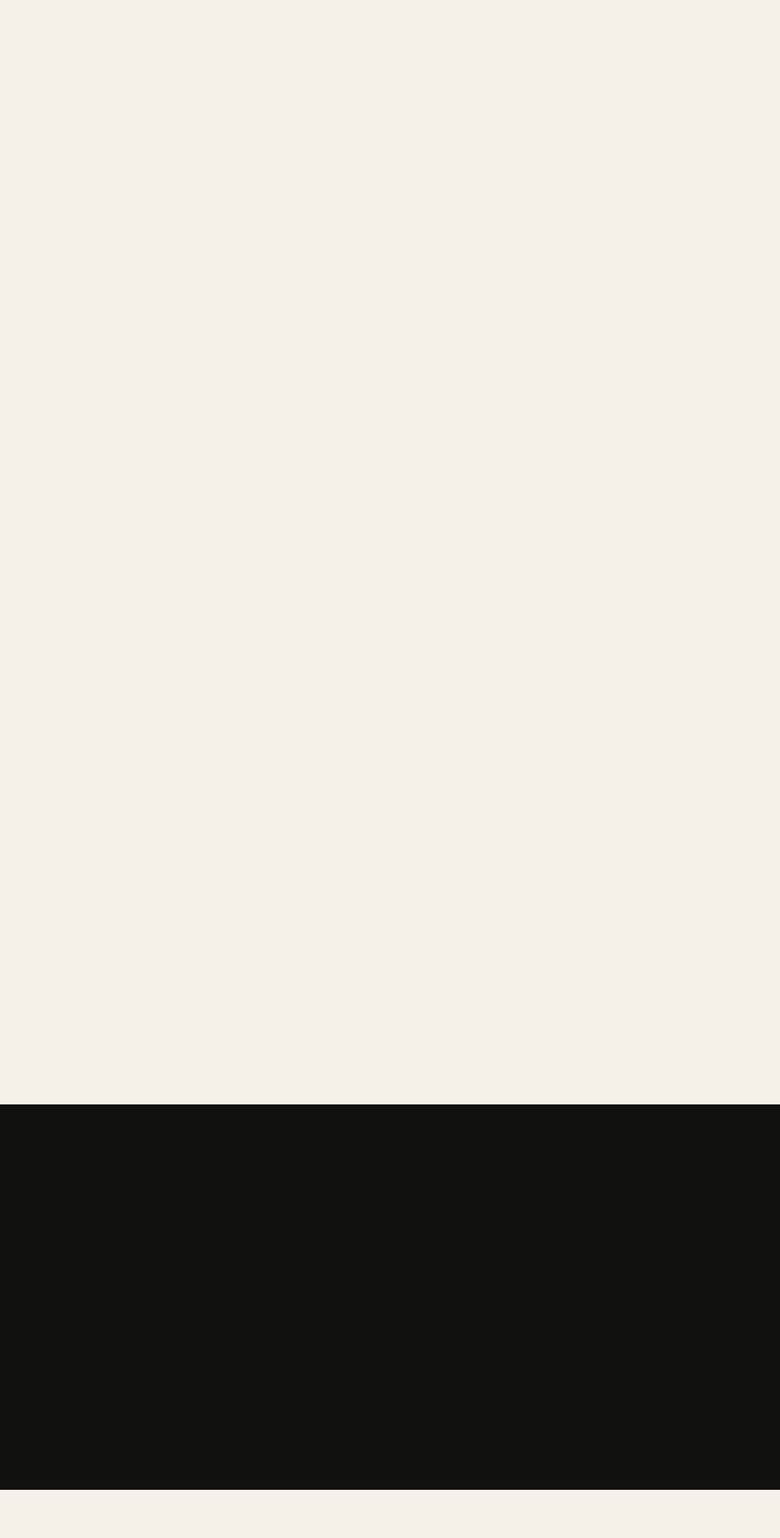
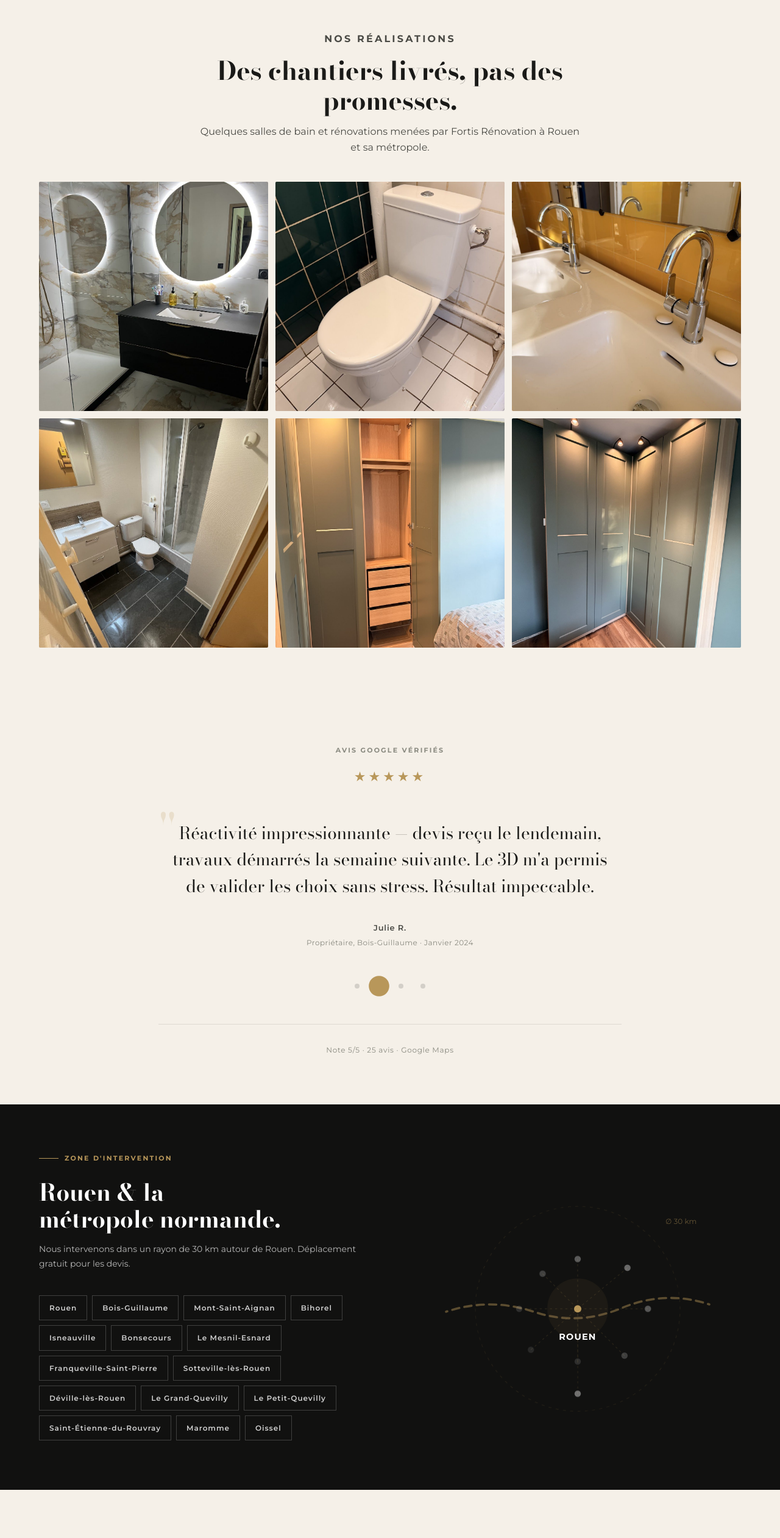
Before and after one commit to mbiville-hash/fortisrenovation, a Next.js app: page / in a window 1280 px wide. Shown: the part 3146-5668 px from the top of the page at 61% size. Built offline with nearby package versions, Linux system fonts and the light colour scheme.

Commit message:
fix: reveal en animation a l'ouverture (garantit l'affichage du contenu)

```diff
--- a/styles/globals.css
+++ b/styles/globals.css
@@ -101,12 +101,13 @@ section { padding: 80px 0; }
 
 /* ── Révélations au scroll ── */
 @media (prefers-reduced-motion: no-preference){
-  @supports (animation-timeline: view()){
-    [data-reveal]{opacity:0; animation-name:revealUp; animation-fill-mode:both; animation-timing-function:linear; animation-timeline:view(); animation-range:entry 0% entry 100%;}
-  }
+  [data-reveal]{animation:revealUp .8s cubic-bezier(.16,.84,.3,1) both;}
+  [data-reveal]:nth-child(2){animation-delay:.08s}
+  [data-reveal]:nth-child(3){animation-delay:.16s}
+  [data-reveal]:nth-child(4){animation-delay:.24s}
+  [data-reveal]:nth-child(5){animation-delay:.32s}
 }
-@keyframes revealUp{from{opacity:0; transform:translateY(38px) scale(.985)} to{opacity:1; transform:none}}
-/* Filet : si is-in est posé (ancien JS), rester visible */
+@keyframes revealUp{from{opacity:0; transform:translateY(34px)} to{opacity:1; transform:none}}
 [data-reveal].is-in{opacity:1; transform:none;}
 html.js .stats .stat-col{opacity:0;transform:translateY(34px) scale(.97);transition:background .2s, opacity .9s ease, transform 1s cubic-bezier(.16,.84,.3,1);}
 html.js .stats.in .stat-col{opacity:1;transform:none;}
```
